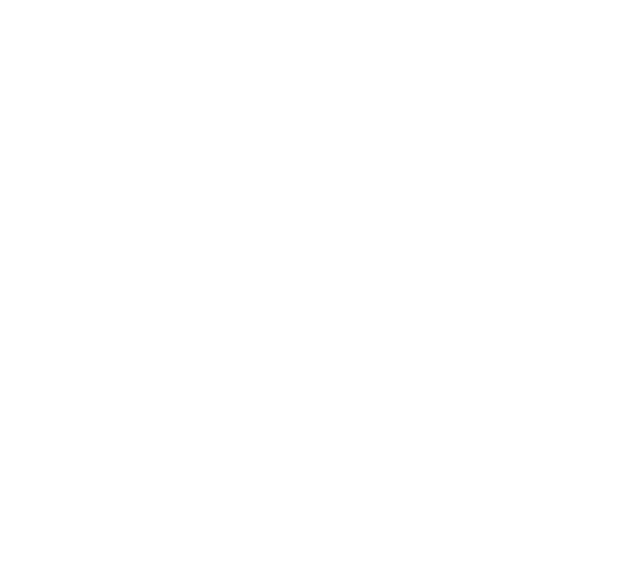
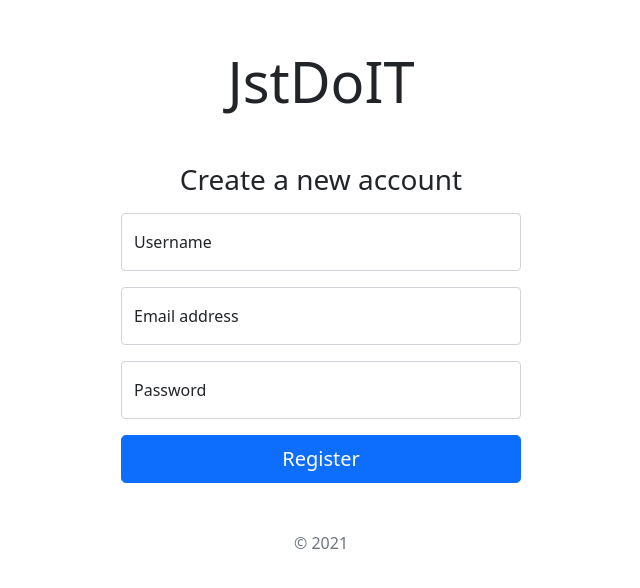
Before and after one commit to onejohi/vuejs-todo, a Vue app: page /register in a window 1280 px wide. Before the commit this address had no page. Shown: the top 588 px of the page, without its empty margins (319-959 px from the left). Built offline with nearby package versions, Linux system fonts and the light colour scheme.

Commit message:
- create basic UI for the app

```diff
--- /dev/null
+++ b/src/components/Auth.vue
@@ -0,0 +1,9 @@
+<template>
+  <router-view />
+</template>
+
+<script>
+export default {
+  name: 'Auth'
+}
+</script>
--- /dev/null
+++ b/src/components/Auth/Login.vue
@@ -0,0 +1,26 @@
+<template>
+  <div class="container-fluid">
+    <form class="mt-5 text-center mx-auto" style="max-width: 400px;">
+      <h3 class="text-center display-4 my-5">JstDoIT</h3>
+      <h1 class="h3 mb-3 fw-normal">Please sign in</h1>
+
+      <div class="form-floating">
+        <input type="email" class="form-control" id="floatingInput" placeholder="name@example.com">
+        <label for="floatingInput">Email address</label>
+      </div>
+      <div class="form-floating mt-3">
+        <input type="password" class="form-control" id="floatingPassword" placeholder="Password">
+        <label for="floatingPassword">Password</label>
+      </div>
+      <button class="w-100 mt-3 btn btn-lg btn-primary" type="submit">Sign in</button>
+      <p>Don't have an account? <router-link to="/register" class="text-decoration-none">Register</router-link></p>
+      <p class="mt-5 mb-3 text-muted">&copy; 2021</p>
+    </form>
+  </div>
+</template>
+
+<script>
+export default {
+  name: 'Login',
+}
+</script>
--- /dev/null
+++ b/src/components/Auth/Register.vue
@@ -0,0 +1,29 @@
+<template>
+  <div class="container-fluid">
+    <form class="mt-5 text-center mx-auto" style="max-width: 400px;">
+      <h3 class="text-center display-4 my-5">JstDoIT</h3>
+      <h1 class="h3 mb-3 fw-normal">Create a new account</h1>
+
+      <div class="form-floating">
+        <input type="name" class="form-control" id="floatingName" placeholder="Name">
+        <label for="floatingName">Username</label>
+      </div>
+      <div class="form-floating mt-3">
+        <input type="email" class="form-control" id="floatingInput" placeholder="name@example.com">
+        <label for="floatingInput">Email address</label>
+      </div>
+      <div class="form-floating mt-3">
+        <input type="password" class="form-control" id="floatingPassword" placeholder="Password">
+        <label for="floatingPassword">Password</label>
+      </div>
+      <button class="w-100 mt-3 btn btn-lg btn-primary" type="submit">Register</button>
+      <p class="mt-5 mb-3 text-muted">&copy; 2021</p>
+    </form>
+  </div>
+</template>
+
+<script>
+export default {
+  name: 'Register',
+}
+</script>
--- a/src/components/Home/Me.vue
+++ b/src/components/Home/Me.vue
@@ -1,5 +1,32 @@
 <template>
-  <h2>Me</h2>
+  <div class="container-fluid">
+    <div class="text-center mt-5">
+      <img class="rounded-circle" src="https://ui-avatars.com/api/?name=John+Doe?size=100" alt="">
+      <br>
+      <br>
+      <h4 class="display-5">John Doe</h4>
+      <br>
+      <button class="btn btn-danger" data-bs-toggle="modal" data-bs-target="#staticBackdrop">Log out</button>
+    </div>
+
+    <div class="modal fade" id="staticBackdrop" data-bs-backdrop="static" data-bs-keyboard="false" tabindex="-1" aria-labelledby="staticBackdropLabel" aria-hidden="true">
+      <div class="modal-dialog modal-dialog-centered">
+        <div class="modal-content">
+          <div class="modal-header">
+            <h5 class="modal-title" id="staticBackdropLabel">Confirm</h5>
+            <button type="button" class="btn-close" data-bs-dismiss="modal" aria-label="Close"></button>
+          </div>
+          <div class="modal-body">
+            Are you sure you want to log out?
+          </div>
+          <div class="modal-footer">
+            <button type="button" class="btn btn-secondary" data-bs-dismiss="modal">Cancel</button>
+            <router-link to="/login" class="btn btn-primary">Yes</router-link>
+          </div>
+        </div>
+      </div>
+    </div>
+  </div>
 </template>
 
 <script>
```
Also changed, not shown: src/router.js (+8 -0 lines).
